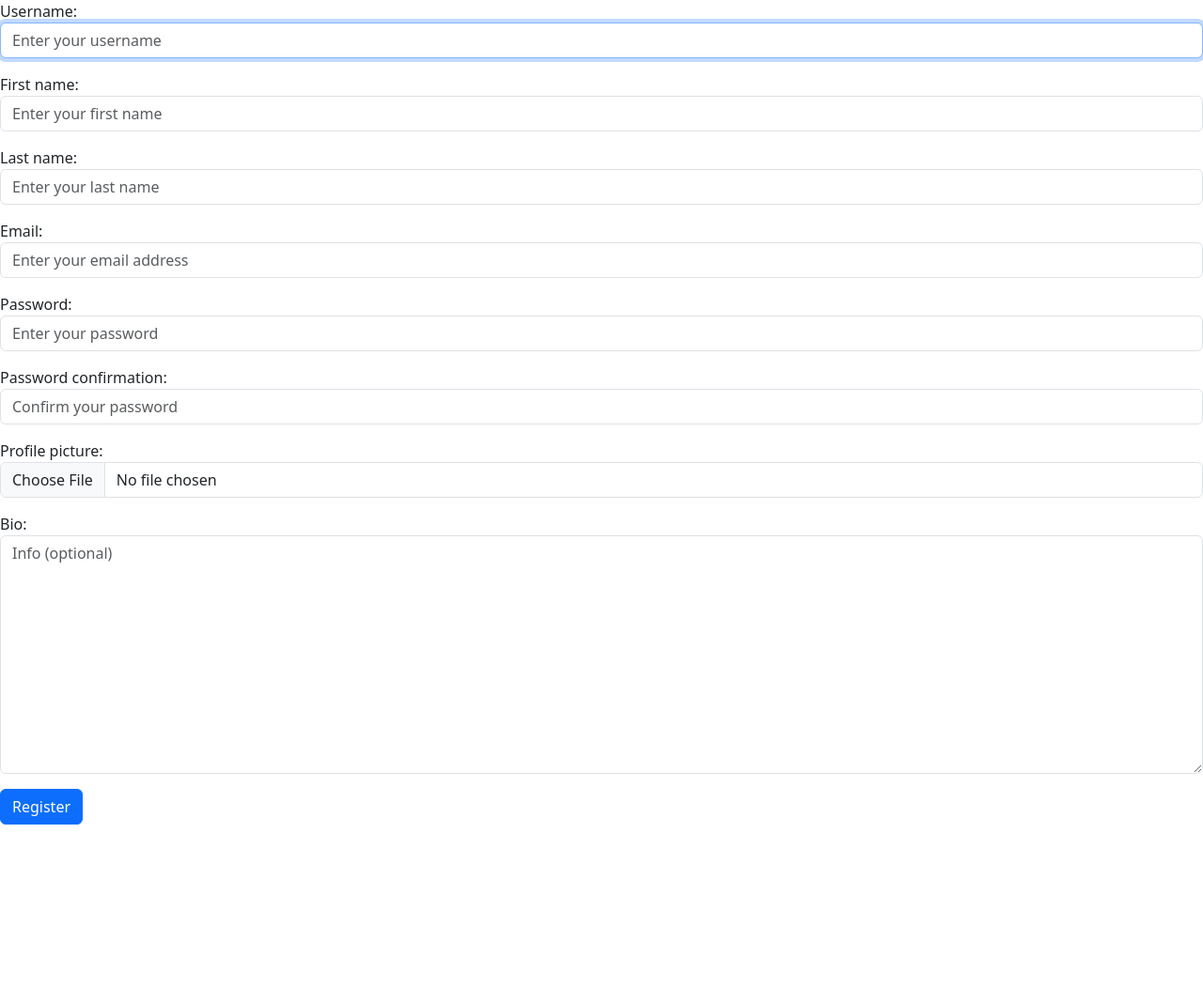
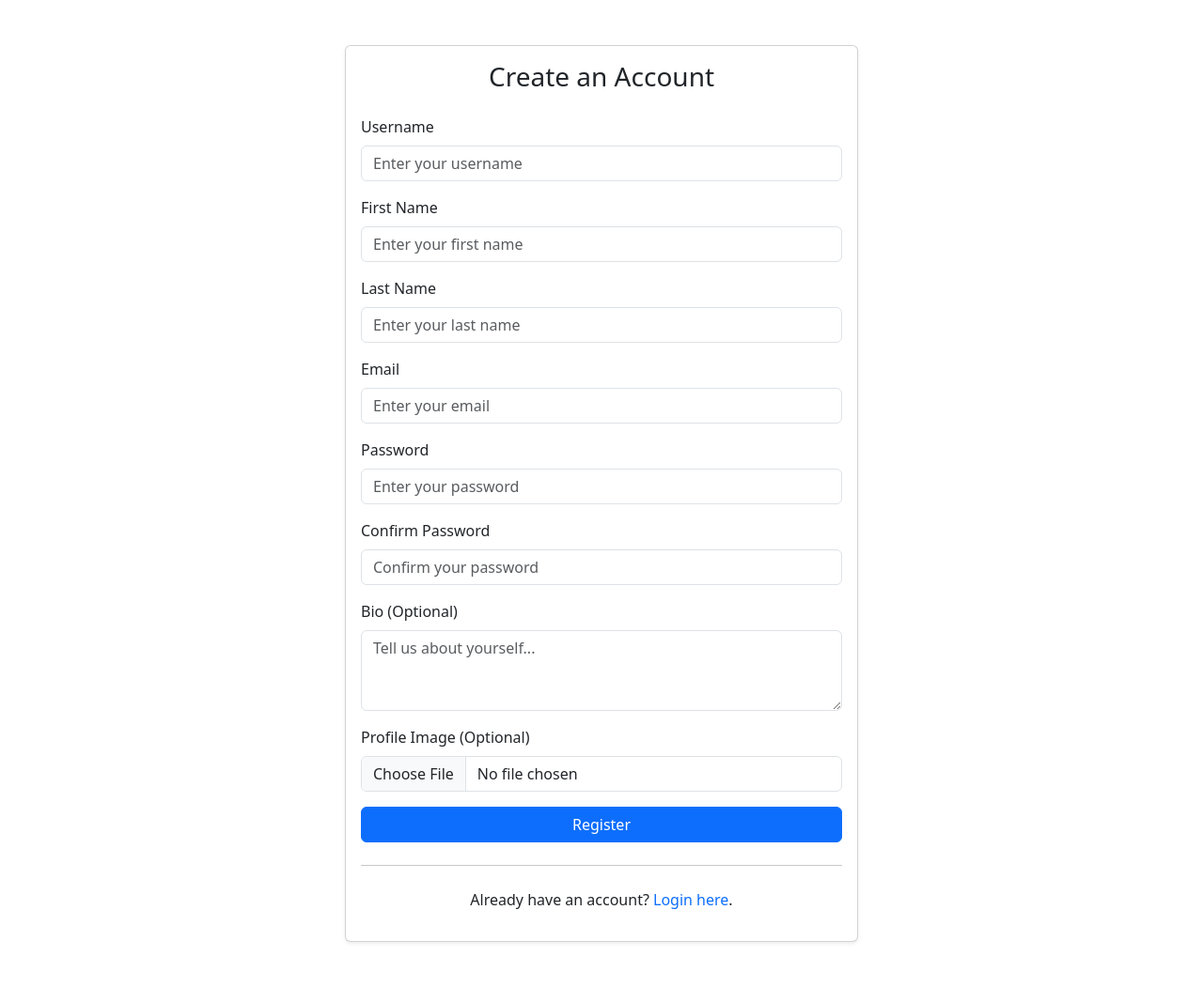
Before and after one commit to gmutafov/Blog-Site, a Django app: page /accounts/register/ in a window 1280 px wide. Shown: the part 56-1107 px from the top of the page at 94% size. Before the commit the page ends 934 px from the top, so only its background shows below. Run offline with Django 5.2, Linux system fonts and the light colour scheme.

Commit message:
feat: added 404 page, auto login after registration and comment deletion

```diff
--- a/blogSite/accounts/views.py
+++ b/blogSite/accounts/views.py
@@ -1,10 +1,10 @@
 from django.contrib import messages
-from django.contrib.auth import logout, login
+from django.contrib.auth import login, logout
 from django.contrib.auth.forms import UserCreationForm
 from django.contrib.auth.mixins import LoginRequiredMixin
 from django.contrib.auth.views import LoginView
 from django.http import Http404, HttpResponseRedirect
-from django.shortcuts import render
+from django.shortcuts import render, redirect
 from django.urls import reverse_lazy
 from django.views.generic import CreateView, DetailView, UpdateView, DeleteView
 
@@ -21,10 +21,13 @@ class RegisterView(CreateView):
     success_url = reverse_lazy('home')
 
     def form_valid(self, form):
-        user = form.save()
-        login(self.request, user)
-        messages.success(self.request, 'Your account has been created!')
-        return super().form_valid(form)
+        try:
+            user = form.save()
+            login(self.request, user)
+            return redirect(self.success_url)
+        except Exception as e:
+            return redirect('failure')
+
 
 class UserLoginView(LoginView):
     template_name = "registration/login.html"
--- a/blogSite/common/urls.py
+++ b/blogSite/common/urls.py
@@ -5,5 +5,6 @@ from blogSite.common import views
 urlpatterns = [
     path('', views.HomePageView.as_view(), name='home'),
     path('about/', views.AboutUsPageView.as_view(), name='about'),
+    path('failure/', views.Failure.as_view(), name='failure'),
 
 ]
--- a/blogSite/common/views.py
+++ b/blogSite/common/views.py
@@ -23,3 +23,7 @@ class HomePageView(ListView):
 
 class AboutUsPageView(TemplateView):
     template_name = 'common/about-us.html'
+
+
+class Failure(TemplateView):
+    template_name = 'common/failure.html'
--- a/blogSite/posts/urls.py
+++ b/blogSite/posts/urls.py
@@ -9,6 +9,7 @@ urlpatterns = [
         path('edit/', views.PostEditView.as_view(), name='post-edit'),
         path('delete/', views.PostDeleteView.as_view(), name='post-delete'),
         path('like/', views.PostLikeView.as_view(), name='post-like'),
-        path('comment/', views.CommentCreateView.as_view(), name='comment-create'),
+        path('comment/create/', views.CommentCreateView.as_view(), name='comment-create'),
+        path('comment/delete/', views.CommentDeleteView.as_view(), name='comment-delete'),
     ])),
 ]
--- a/templates/common/nav.html
+++ b/templates/common/nav.html
@@ -1,7 +1,8 @@
 <nav class="navbar navbar-expand-lg navbar-dark bg-primary">
     <div class="container">
         <a class="navbar-brand" href="{% url 'home' %}">My Blog</a>
-        <button class="navbar-toggler" type="button" data-bs-toggle="collapse" data-bs-target="#navbarNav" aria-controls="navbarNav" aria-expanded="false" aria-label="Toggle navigation">
+        <button class="navbar-toggler" type="button" data-bs-toggle="collapse" data-bs-target="#navbarNav"
+                aria-controls="navbarNav" aria-expanded="false" aria-label="Toggle navigation">
             <span class="navbar-toggler-icon"></span>
         </button>
         <div class="collapse navbar-collapse" id="navbarNav">
@@ -19,13 +20,21 @@
             <ul class="navbar-nav">
                 {% if user.is_authenticated %}
                     <li class="nav-item dropdown">
-                    <a class="nav-link dropdown-toggle" href="#" id="navbarDropdown" role="button" data-bs-toggle="dropdown" aria-expanded="false">
+                        <a class="nav-link dropdown-toggle" href="#" id="navbarDropdown" role="button"
+                           data-bs-toggle="dropdown" aria-expanded="false">
                             {{ user.username }}
                         </a>
                         <ul class="dropdown-menu dropdown-menu-end" aria-labelledby="navbarDropdown">
                             <li><a class="dropdown-item" href="{% url 'profile' %}">Profile</a></li>
-                        <li><hr class="dropdown-divider"></li>
-                        <li><a class="dropdown-item" href="{% url 'logout' %}">Logout</a></li>
+                            <li>
+                                <hr class="dropdown-divider">
+                            </li>
+                            <li>
+                                <form method="POST" action="{% url 'logout' %}">
+                                    {% csrf_token %}
+                                    <button type="submit" class="dropdown-item">Logout</button>
+                                </form>
+                            </li>
                         </ul>
                     </li>
                 {% else %}
--- a/templates/registration/register.html
+++ b/templates/registration/register.html
@@ -1,9 +1,75 @@
 {% extends 'common/base.html' %}
 
 {% block content %}
-    <form method="POST" enctype="multipart/form-data">
-    {% csrf_token %}
-    {{ form.as_p }}
-    <button type="submit" class="btn btn-primary">Register</button>
-    </form>
+    <div class="container py-5">
+        <div class="row justify-content-center">
+            <div class="col-lg-6 col-md-8 col-sm-10">
+                <div class="card shadow-sm">
+                    <div class="card-body">
+                        <h3 class="text-center mb-4">Create an Account</h3>
+                        <form method="POST" action="{% url 'register' %}" enctype="multipart/form-data">
+                            {% csrf_token %}
+
+                            <div class="mb-3">
+                                <label for="username" class="form-label">Username</label>
+                                <input type="text" class="form-control" id="username" name="username"
+                                       placeholder="Enter your username" required>
+                            </div>
+
+                            <div class="mb-3">
+                                <label for="first_name" class="form-label">First Name</label>
+                                <input type="text" class="form-control" id="first_name" name="first_name"
+                                       placeholder="Enter your first name">
+                            </div>
+
+                            <div class="mb-3">
+                                <label for="last_name" class="form-label">Last Name</label>
+                                <input type="text" class="form-control" id="last_name" name="last_name"
+                                       placeholder="Enter your last name">
+                            </div>
+
+                            <div class="mb-3">
+                                <label for="email" class="form-label">Email</label>
+                                <input type="email" class="form-control" id="email" name="email"
+                                       placeholder="Enter your email" required>
+                            </div>
+
+                            <div class="mb-3">
+                                <label for="password" class="form-label">Password</label>
+                                <input type="password" class="form-control" id="password" name="password1"
+                                       placeholder="Enter your password" required>
+                            </div>
+
+                            <div class="mb-3">
+                                <label for="confirm_password" class="form-label">Confirm Password</label>
+                                <input type="password" class="form-control" id="confirm_password" name="password2"
+                                       placeholder="Confirm your password" required>
+                            </div>
+
+                            <div class="mb-3">
+                                <label for="bio" class="form-label">Bio (Optional)</label>
+                                <textarea class="form-control" id="bio" name="bio" rows="3"
+                                          placeholder="Tell us about yourself..."></textarea>
+                            </div>
+
+                            <div class="mb-3">
+                                <label for="image" class="form-label">Profile Image (Optional)</label>
+                                <input type="file" class="form-control" id="image" name="image">
+                            </div>
+
+                            <div class="d-grid">
+                                <button type="submit" class="btn btn-primary">Register</button>
+                            </div>
+                        </form>
+                        <hr class="my-4">
+                        <p class="text-center">
+                            Already have an account?
+                            <a href="{% url 'login' %}" class="text-decoration-none">Login here</a>.
+                        </p>
+                    </div>
+                </div>
+            </div>
+        </div>
+    </div>
+
 {% endblock %}
```
Also changed, not shown: blogSite/posts/views.py (+22 -6 lines), templates/404.html (added, +20 -0 lines), templates/common/failure.html (added, +20 -0 lines), templates/posts/post-details.html (+17 -5 lines), templates/registration/login.html (+20 -8 lines). Lines whose indentation alone changed are shown as unchanged.
